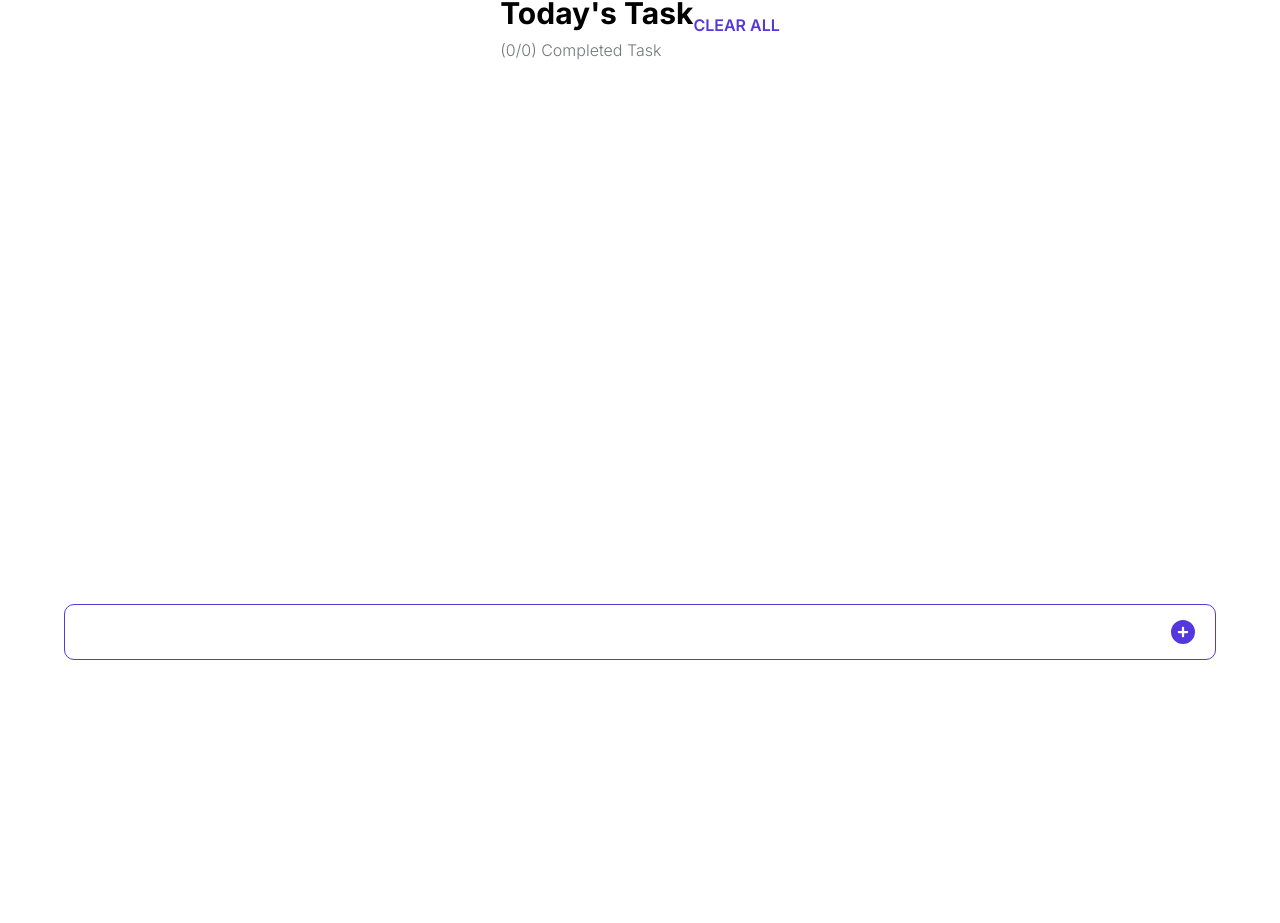
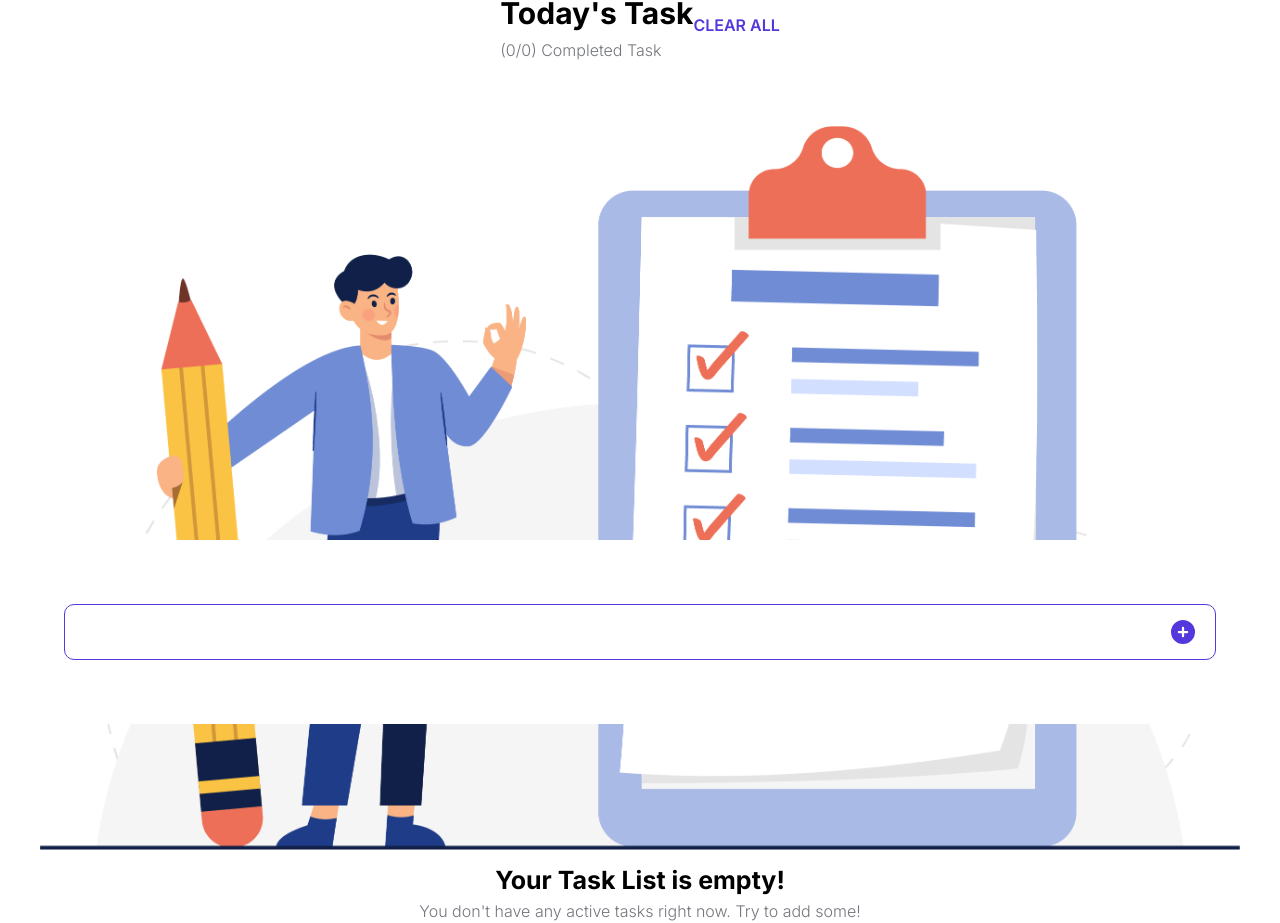
Before and after one commit to AchmadAkif/todoReact, a React (Vite) app: page / in a window 1280 px wide. Shown: the part 76-999 px from the top of the page. Before the commit the page ends 800 px from the top, so only its background shows below. Built offline with nearby package versions, Linux system fonts and the light colour scheme.

Commit message:
added img

```diff
--- a/src/components/ItemList.jsx
+++ b/src/components/ItemList.jsx
@@ -2,6 +2,7 @@ import { useState } from "react"
 import styles from "../style"
 import { FontAwesomeIcon } from '@fortawesome/react-fontawesome'
 import { faTrashCan } from '@fortawesome/free-solid-svg-icons'
+import img from '../assets/Asset 1.png'
 
 
 const Item = ({task, onRemoveItem, onCheckboxChange}) => {
@@ -28,7 +29,15 @@ const Item = ({task, onRemoveItem, onCheckboxChange}) => {
 
 // Parent Component
 const ItemList = ({items, onRemoveItem, onCheckboxChange}) => {
-
+  if (items.length === 0) {
+    return (
+      <section className="flex flex-col justify-center font-inter px-10">
+        <img src={img} alt="task empty" className="mb-3" />
+        <h1 className="text-center font-bold text-[25px]">Your Task List is empty!</h1>
+        <p className="text-center font-light text-grey">You don't have any active tasks right now. Try to add some!</p>
+      </section>
+    )
+  } else {
     return (
       <section className={`${styles.paddingX} ${styles.paddingY}`}>
         <ul className="flex flex-col space-y-5 font-inter font-bold text-[18px]">
@@ -40,4 +49,6 @@ const ItemList = ({items, onRemoveItem, onCheckboxChange}) => {
     )
   }
 
+}
+
 export default ItemList
```
Lines whose indentation alone changed are shown as unchanged.
